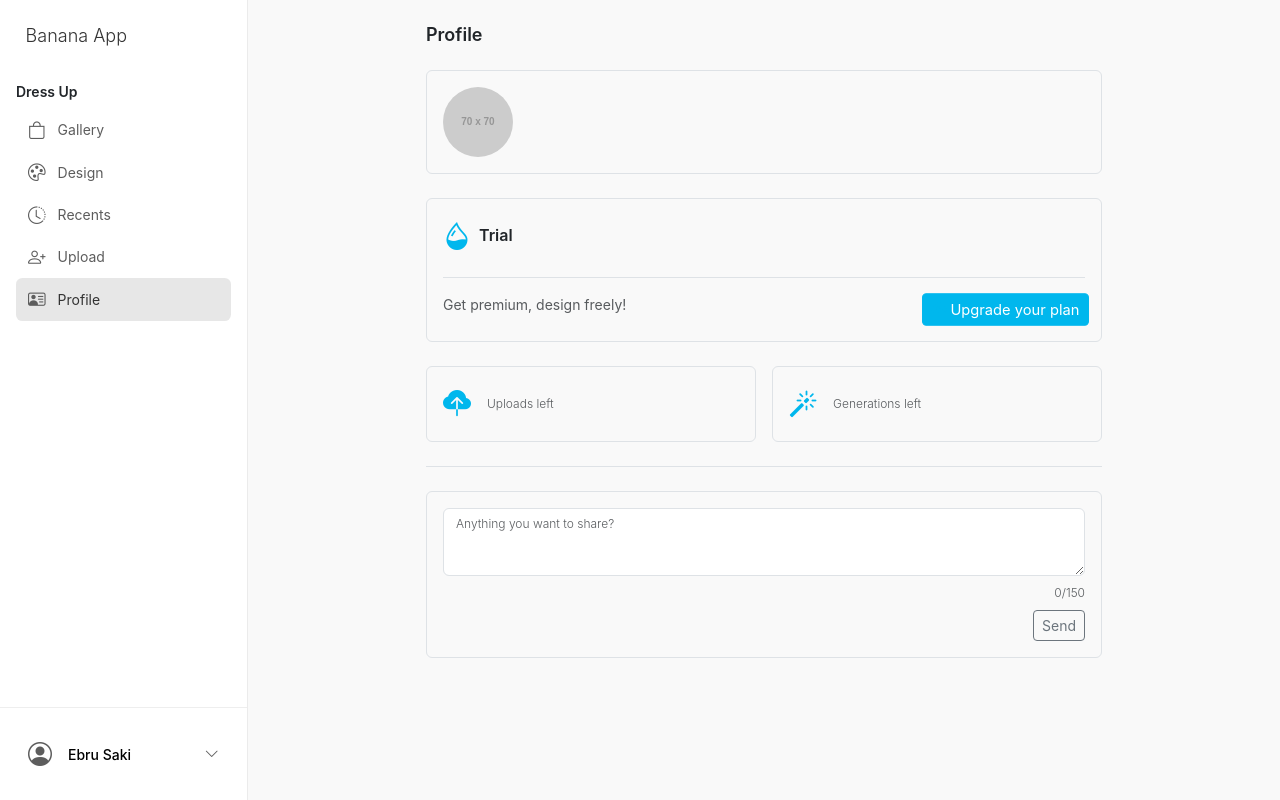
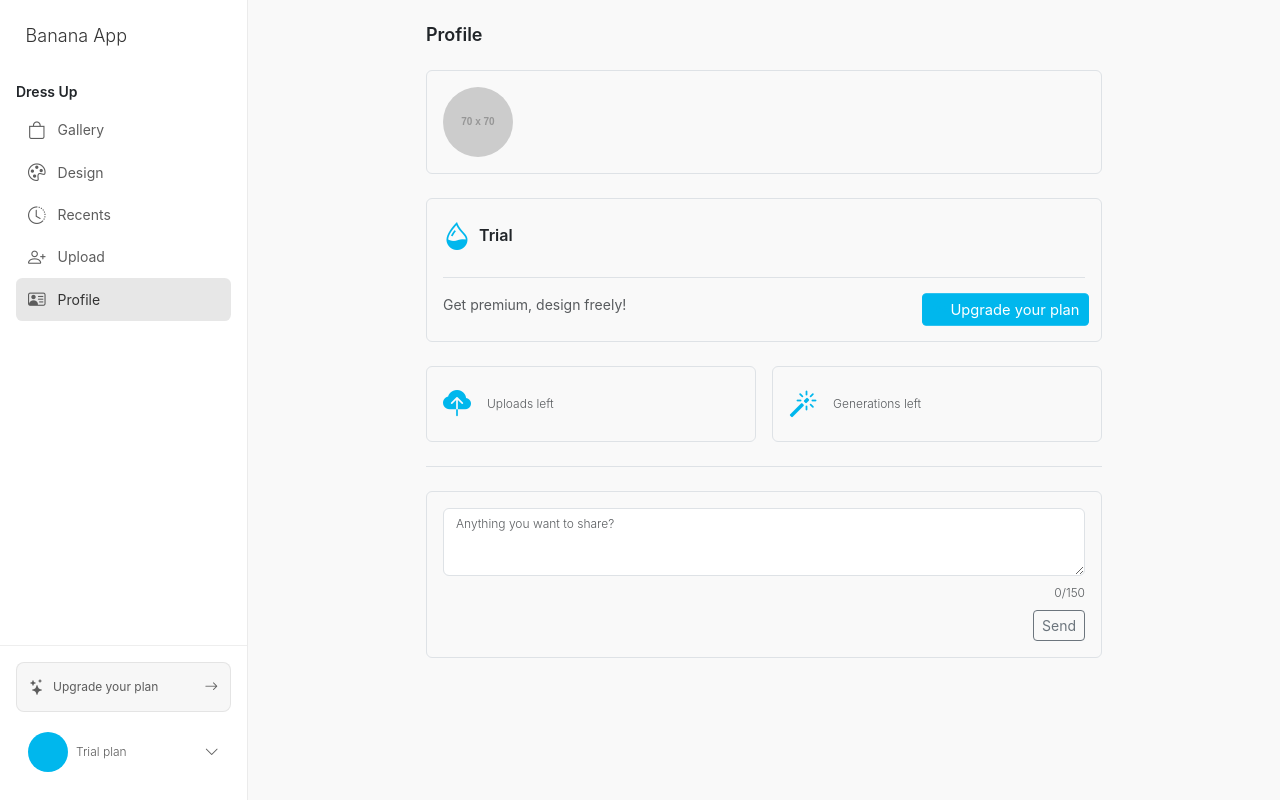
Before and after one commit to rahmansahinler1/banana101-app, a Vue app: page /profile in a window 1280 px wide. Built offline with nearby package versions, Linux system fonts and the light colour scheme; no server answers.

Commit message:
feat: initial design for the profile badge

```diff
--- a/src/assets/main.css
+++ b/src/assets/main.css
@@ -101,6 +101,57 @@
   font-family: var(--font-family-base);
   font-size: 14px;
   font-weight: 500;
+}
+
+.profile-plan-badge {
+  font-family: var(--font-family-base);
+  font-size: 12px;
+  font-weight: 300;
+  color: #5d5d5d;
+}
+
+.profile-avatar-initials {
+  width: 40px;
+  height: 40px;
+  border-radius: 50%;
+  background-color: #00b7ed;
+  display: flex;
+  align-items: center;
+  justify-content: center;
+  color: white;
+  font-family: var(--font-family-base);
+  font-size: 14px;
+  font-weight: 600;
+}
+
+.upgrade-banner-link {
+  padding: 0.75rem;
+  background-color: rgba(93, 93, 93, 0.05);
+  border: 1px solid rgba(0, 0, 0, 0.08);
+  border-radius: 0.5rem;
+  text-decoration: none;
+  color: #5d5d5d;
+  font-family: var(--font-family-base);
+  font-size: 12px;
+  font-weight: 400;
+  transition: all 0.2s ease;
+}
+
+.upgrade-banner-link:hover {
+  background-color: rgba(93, 93, 93, 0.1);
+  color: #5d5d5d;
+}
+
+.upgrade-banner-link i {
+  color: #5d5d5d;
+}
+
+.upgrade-banner-link i:first-child {
+  font-size: 1rem;
+}
+
+.upgrade-banner-link i:last-child {
+  font-size: 0.85rem;
 }
 
 /* ================================
--- a/src/components/Sidebar.vue
+++ b/src/components/Sidebar.vue
@@ -40,34 +40,64 @@
     </div>
     <!-- Profile Section -->
     <div class="profile-section">
+      <!-- Upgrade Banner for Trial Users -->
+      <a v-if="!isPremium" href="#upgrade" class="upgrade-banner-link d-flex align-items-center w-100 mb-2">
+        <i class="bi bi-stars me-2"></i>
+        <span class="flex-grow-1">Upgrade your plan</span>
+        <i class="bi bi-arrow-right"></i>
+      </a>
+
       <div class="dropdown">
         <button
           type="button"
           class="profile-button"
           data-bs-toggle="dropdown"
           aria-expanded="false"
+          @click="toggleDropdown"
         >
-          <i class="bi bi-person-circle fs-4 me-3" style="color: #5d5d5d"></i>
-          <span class="profile-name">Ebru Saki</span>
-          <i class="bi bi-chevron-down ms-auto" style="color: #5d5d5d; font-size: 0.9rem"></i>
+          <div class="d-flex align-items-center w-100">
+            <div class="profile-avatar me-2" v-if="userCred.pictureUrl">
+              <img
+                :src="userCred.pictureUrl"
+                alt="Profile"
+                class="rounded-circle"
+                style="width: 40px; height: 40px; object-fit: cover"
+              />
+            </div>
+            <div class="profile-avatar-initials me-2" v-else>
+              <span>{{ userInitials }}</span>
+            </div>
+            <div class="flex-grow-1 text-start">
+              <div class="profile-name">{{ userCred.name }} {{ userCred.surname }}</div>
+              <div class="profile-plan-badge">{{ isPremium ? 'Premium plan' : 'Trial plan' }}</div>
+            </div>
+            <i
+              :class="isDropdownOpen ? 'bi bi-chevron-up' : 'bi bi-chevron-down'"
+              style="color: #5d5d5d; font-size: 0.9rem"
+            ></i>
+          </div>
         </button>
-        <ul class="dropdown-menu dropdown-menu-up">
+        <ul class="dropdown-menu dropdown-menu-up w-100">
+          <li class="dropdown-header">
+            <div class="nav-text-small text-muted">{{ userCred.email }}</div>
+          </li>
+          <li><hr class="dropdown-divider" /></li>
           <li>
-            <a class="dropdown-item nav-item" href="#profile">
-              <i class="bi bi-person nav-icon"></i>
-              <span class="nav-text">Profile</span>
+            <router-link to="/profile" class="dropdown-item d-flex align-items-center">
+              <i class="bi bi-person-vcard me-2" style="font-size: 1rem; color: #5d5d5d"></i>
+              <span class="nav-text" style="color: #5d5d5d">Profile</span>
+            </router-link>
+          </li>
+          <li v-if="!isPremium">
+            <a class="dropdown-item d-flex align-items-center" href="#upgrade">
+              <i class="bi bi-stars me-2" style="font-size: 1rem; color: #5d5d5d"></i>
+              <span class="nav-text" style="color: #5d5d5d">Upgrade premium</span>
             </a>
           </li>
           <li>
-            <a class="dropdown-item nav-item" href="#settings">
-              <i class="bi bi-gear nav-icon"></i>
-              <span class="nav-text">Settings</span>
-            </a>
-          </li>
-          <li>
-            <a class="dropdown-item nav-item" href="#logout">
-              <i class="bi bi-box-arrow-right nav-icon"></i>
-              <span class="nav-text">Sign Out</span>
+            <a class="dropdown-item d-flex align-items-center" href="#logout">
+              <i class="bi bi-box-arrow-right me-2" style="font-size: 1rem; color: #5d5d5d"></i>
+              <span class="nav-text" style="color: #5d5d5d">Log out</span>
             </a>
           </li>
         </ul>
@@ -76,6 +106,49 @@
   </div>
 </template>
 
-<script></script>
+<script>
+import useUserStore from '@/stores/user'
+import { mapStores } from 'pinia'
+
+export default {
+  name: 'Sidebar',
+  data() {
+    return {
+      isDropdownOpen: false
+    }
+  },
+  computed: {
+    ...mapStores(useUserStore),
+    userCred() {
+      return this.userStore?.userCred || { name: '', surname: '', email: '', pictureUrl: '' }
+    },
+    isPremium() {
+      return this.userStore?.userCred?.type === 'premium'
+    },
+    userInitials() {
+      const firstName = this.userCred.name || ''
+      const lastName = this.userCred.surname || ''
+      return `${firstName.charAt(0)}${lastName.charAt(0)}`.toUpperCase()
+    }
+  },
+  methods: {
+    toggleDropdown() {
+      this.isDropdownOpen = !this.isDropdownOpen
+    }
+  },
+  mounted() {
+    // Listen for Bootstrap dropdown events to sync state
+    const dropdownButton = this.$el.querySelector('[data-bs-toggle="dropdown"]')
+    if (dropdownButton) {
+      dropdownButton.addEventListener('shown.bs.dropdown', () => {
+        this.isDropdownOpen = true
+      })
+      dropdownButton.addEventListener('hidden.bs.dropdown', () => {
+        this.isDropdownOpen = false
+      })
+    }
+  }
+}
+</script>
 
 <style lang="scss" scoped></style>
```
